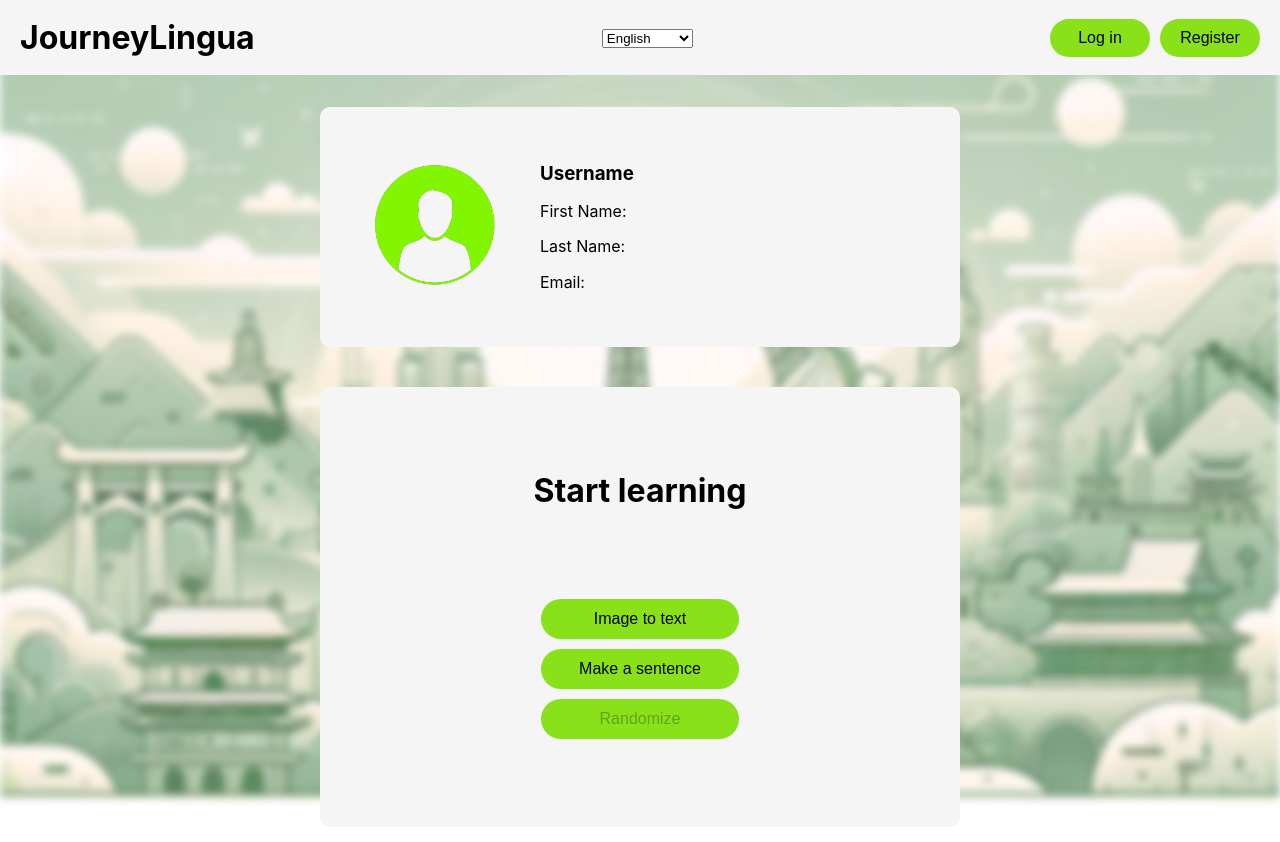
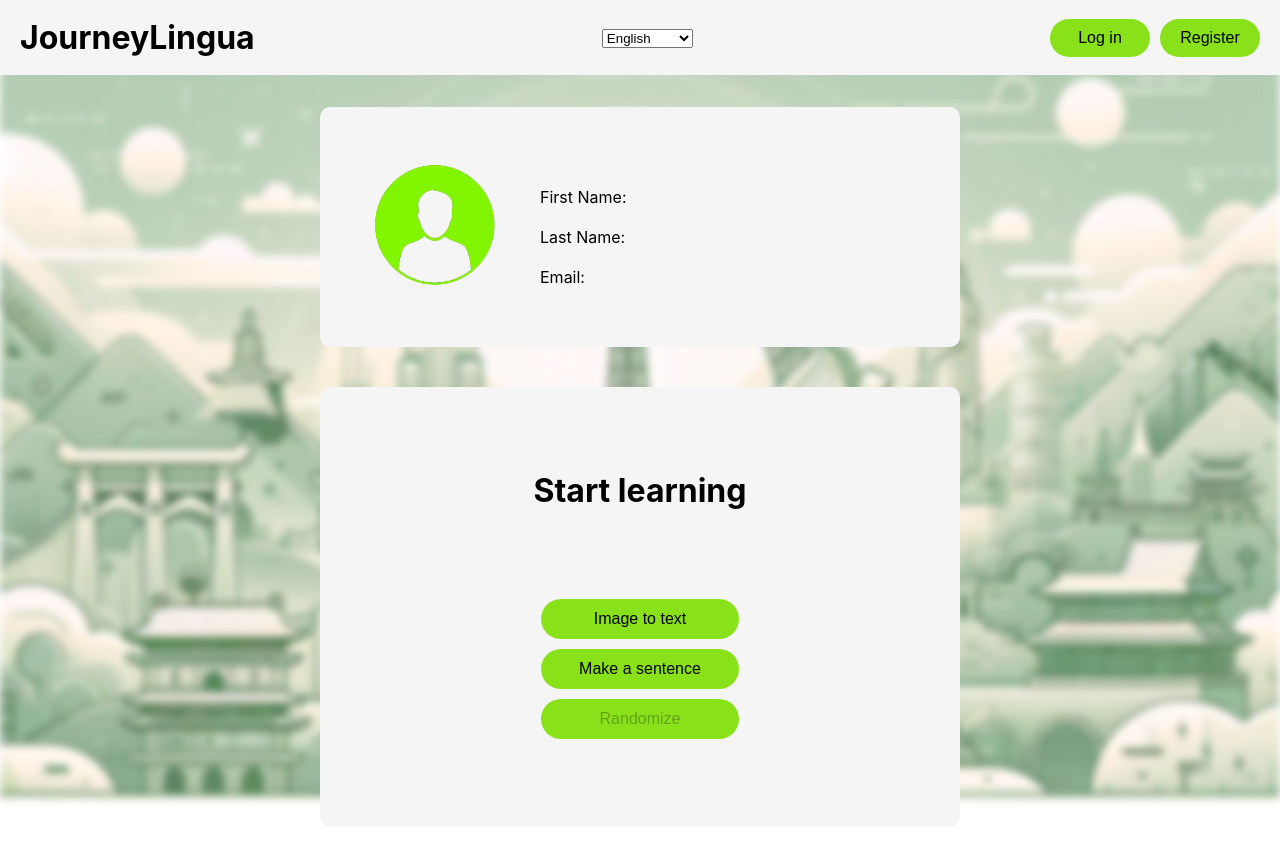
Before and after one commit to MKRadius/JourneyLingua, a React (Vite) app in the folder frontend/: page /profile in a window 1280 px wide. Shown: the top 842 px of the page. Built offline with nearby package versions, Linux system fonts and the light colour scheme.

Commit message:
Profile component translated

```diff
--- a/frontend/src/components/Learn.tsx
+++ b/frontend/src/components/Learn.tsx
@@ -4,7 +4,7 @@ import Exercise from "./Exercise";
 const Learn: React.FC<{ locale: 'en' | 'es' | 'pt' }> = ({ locale }) => {
     return (
         <>
-            <Profile />
+            <Profile locale={locale} />
             <Exercise locale={locale} />
         </>
     );
--- a/frontend/src/components/Profile.tsx
+++ b/frontend/src/components/Profile.tsx
@@ -1,8 +1,21 @@
-import "../styles/Profile.css";
-import {useEffect, useState} from "react";
+import React, { useEffect, useState } from 'react';
+import { FormattedMessage } from 'react-intl';
+import '../styles/Profile.css';
+import enMessages from '../locales/en.json';
+import esMessages from '../locales/es.json';
+import ptMessages from '../locales/pt.json';
 
-const Profile: React.FC = () => {
+interface Props {
+  locale: 'en' | 'es' | 'pt';
+}
+
+const Profile: React.FC<Props> = ({ locale }) => {
   const [jsonData, setJsonData] = useState<any>(null);
+  const messages = {
+    en: enMessages,
+    es: esMessages,
+    pt: ptMessages
+  };
 
   useEffect(() => {
     // Retrieve user data from localStorage
@@ -11,6 +24,7 @@ const Profile: React.FC = () => {
       setJsonData(JSON.parse(userData));
     }
   }, []);
+
   return (
     <div className="profile-container">
       <div className="profile">
@@ -23,28 +37,25 @@ const Profile: React.FC = () => {
             <>
               <div className="user-data">
                 <h3>{jsonData.username}</h3>
-                            <p>First Name: {jsonData.firstname}</p>
-                            <p>Last Name: {jsonData.lastname}</p>
-                            <p>Email: {jsonData.email}</p>
+                <p><FormattedMessage id="profile.firstName" defaultMessage={messages[locale].profile.firstName} /> {jsonData.firstname}</p>
+                <p><FormattedMessage id="profile.lastName" defaultMessage={messages[locale].profile.lastName} /> {jsonData.lastname}</p>
+                <p><FormattedMessage id="profile.email" defaultMessage={messages[locale].profile.email} /> {jsonData.email}</p>
               </div>
             </>
           ) : (
               <>
                 <div className="user-data">
-                            <h3>Username</h3>
-                            <p>First Name: </p>
-                            <p>Last Name: </p>
-                            <p>Email: </p>
-                            {/*<p>Streak: </p>*/}
+                  <h3>{messages[locale].profile.username}</h3>
+                  <p><FormattedMessage id="profile.firstName" defaultMessage={messages[locale].profile.firstName} /></p>
+                  <p><FormattedMessage id="profile.lastName" defaultMessage={messages[locale].profile.lastName} /></p>
+                  <p><FormattedMessage id="profile.email" defaultMessage={messages[locale].profile.email} /></p>
                 </div>
               </>
             )}
-
         </div>
       </div>
     </div>
-
-    )
-}
+  );
+};
 
 export default Profile;
--- a/frontend/src/locales/en.json
+++ b/frontend/src/locales/en.json
@@ -47,5 +47,10 @@
     "imageToText": "Image to text",
     "makeaSentence": "Make a sentence",
     "randomize": "Randomize"
+  },
+  "profile": {
+    "firstName": "First Name:",
+    "lastName": "Last Name:",
+    "email": "Email:"
   }
 }
--- a/frontend/src/locales/es.json
+++ b/frontend/src/locales/es.json
@@ -47,5 +47,10 @@
     "imageToText": "Imagen a texto",
     "makeaSentence": "Crear una oración",
     "randomize": "Aleatorio"
+  },
+  "profile": {
+    "firstName": "Nombre:",
+    "lastName": "Apellido:",
+    "email": "Correo electrónico:"
   }
 }
--- a/frontend/src/locales/pt.json
+++ b/frontend/src/locales/pt.json
@@ -47,5 +47,10 @@
       "imageToText": "Imagem para texto",
       "makeaSentence": "Construir uma frase",
       "randomize": "Aleatório"
+    },
+    "profile": {
+      "firstName": "Nome:",
+      "lastName": "Sobrenome:",
+      "email": "Email:"
     }
 }
```
Lines whose indentation alone changed are shown as unchanged.
